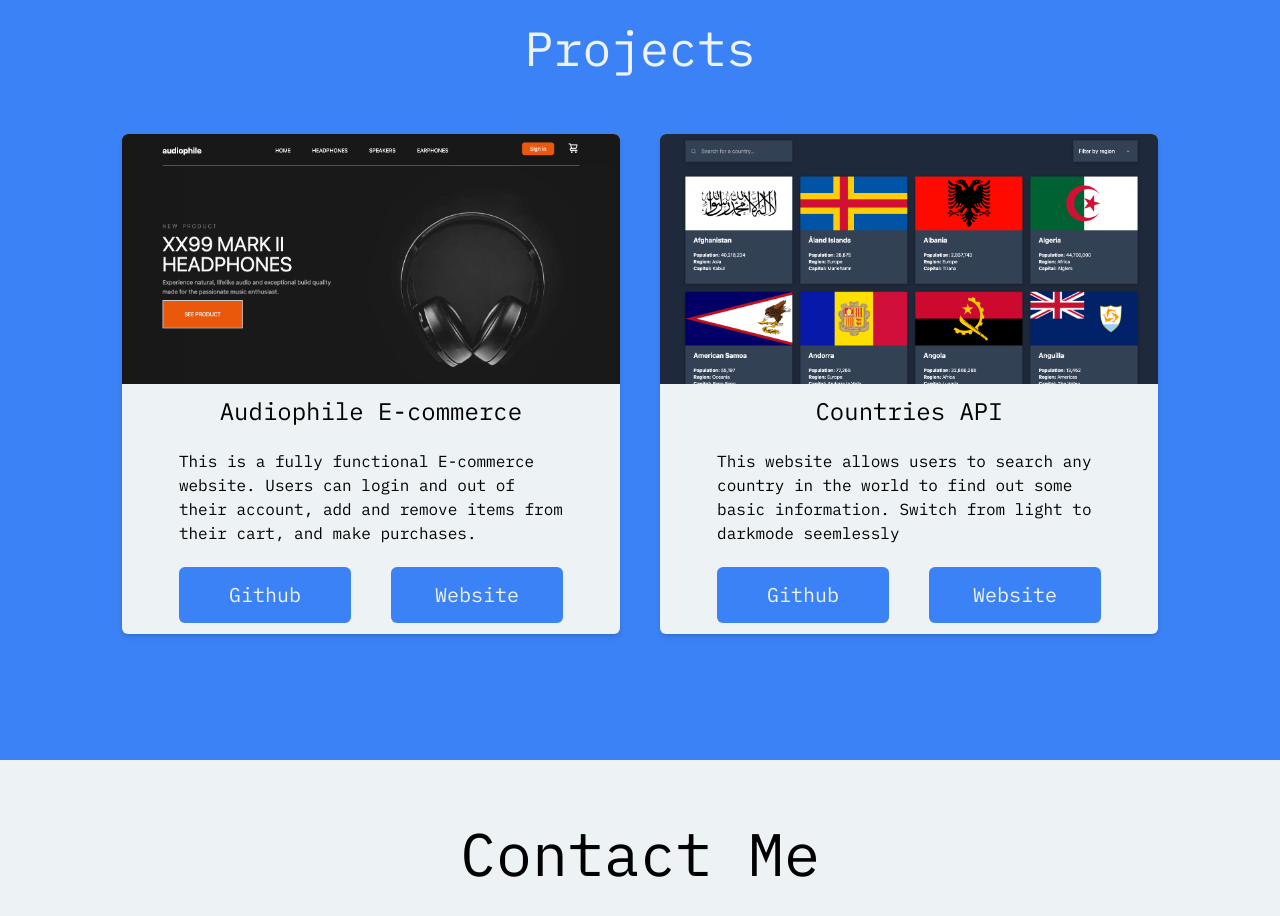
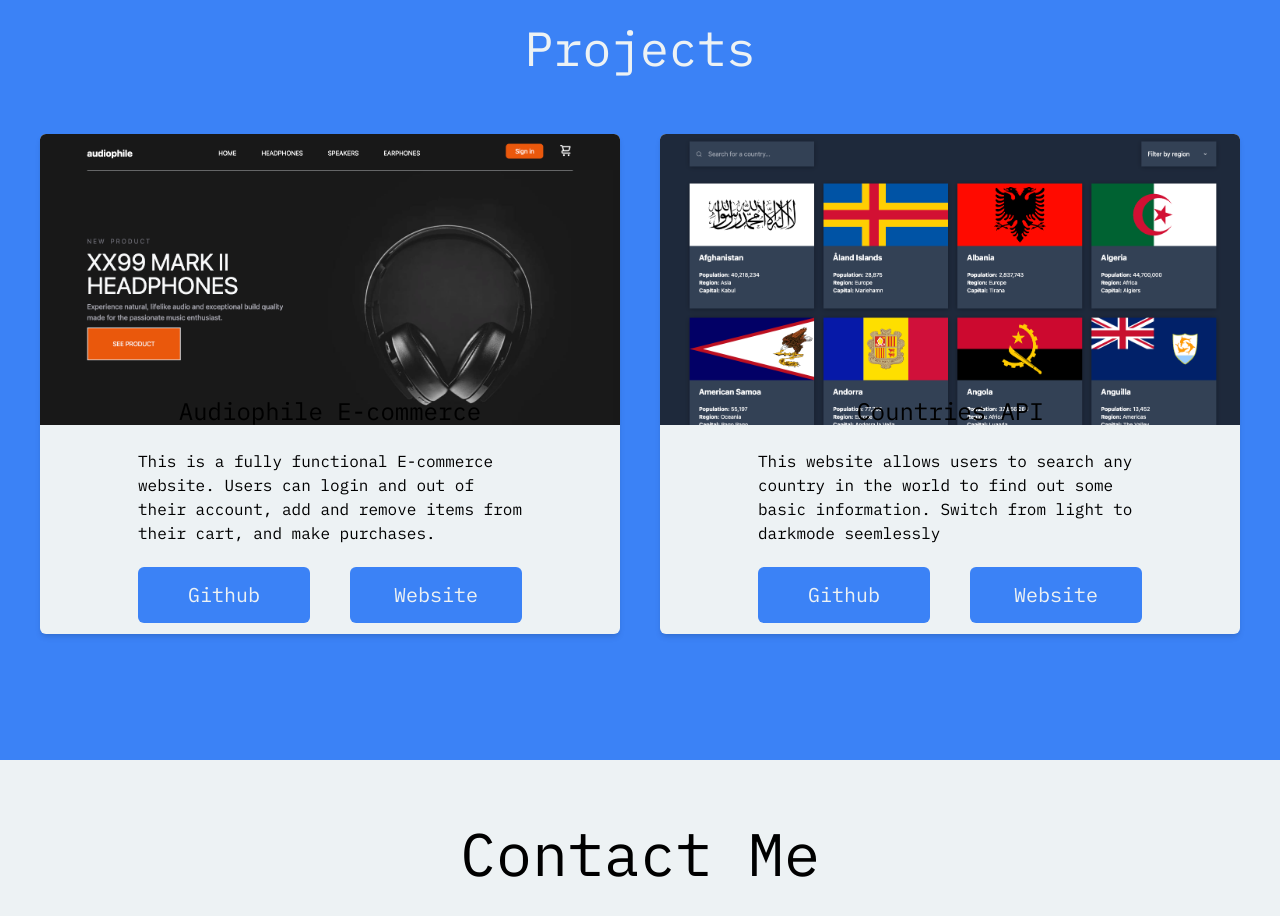
Before and after one commit to MichaelDWilliams1/portfolio, a React (Create React App) app: page / in a window 1280 px wide. Shown: the part 1640-2556 px from the top of the page. Built offline with nearby package versions, Linux system fonts and the light colour scheme.

Commit message:
fixed small bug in project section. Picture was very stretched when viewing from Safari

```diff
--- a/src/components/Contact.jsx
+++ b/src/components/Contact.jsx
@@ -5,13 +5,14 @@ import arrowUp from '../assets/arrowUp.svg'
 import { ToastContainer, toast } from 'react-toastify';
 import 'react-toastify/dist/ReactToastify.css';
 
+
 const Contact = () => {
 const [isLoading, setIsLoading] = useState(false)
 
 const sendEmail = (e) => {
 e.preventDefault()
 
-    emailjs.sendForm('service_2a9fpxf', 'template_ltktbph', e.target, '93KL5tpAXDzsxtpnO')
+    emailjs.sendForm(`service_2a9fpxf`, 'template_ltktbph', e.target, '93KL5tpAXDzsxtpnO')
     .then((result) => {
         toast.success('Your message was successfully sent', {
             position: "top-center",
--- a/src/components/Projects.jsx
+++ b/src/components/Projects.jsx
@@ -8,8 +8,9 @@ const Projects = () => {
         <div className='h-auto lg:h-full flex flex-col items-center justify-center font-IBM'>
         <h3 className='text-5xl mt-16 text-white-100 mb-16 lg:mb-0'>Projects</h3>
         <div className='md:w-700 lg:w-1000 xl:w-1200 lg:h-full flex flex-col lg:flex-row justify-center items-center space-y-10 lg:space-y-0 lg:space-x-10'>
-            <div className='2xsm:w-72 xsm:w-96 md:w-auto lg:h-4/5 flex flex-col items-center justify-center bg-white-100 shadow-md rounded-md'>
-                <div className='w-full md:h-1/2'><img className='h-full rounded-t-md' src={audiophile} /></div>
+            <div className='2xsm:w-72 xsm:w-96
+             md:w-auto lg:h-4/5 flex flex-col items-center justify-center bg-white-100 shadow-md rounded-md'>
+                <div className='w-full md:h-1/2'><img className='rounded-t-md' src={audiophile} /></div>
                 <div className='w-full h-48 md:h-60 lg:h-1/2 flex flex-col justify-evenly lg:justify-around items-center'>
                     <p className='text-xl md:text-2xl w-96 text-center hidden xsm:inline'>Audiophile E-commerce</p>
                     <p className='text-xl md:text-2xl w-96 text-center 2xsm:inline xsm:hidden'>Audiophile</p>
@@ -22,7 +23,7 @@ const Projects = () => {
 
             </div>
             <div className='2xsm:w-72 xsm:w-96 md:w-auto lg:h-4/5 flex flex-col items-center justify-center bg-white-100 shadow-md rounded-md'>
-            <div className='w-full md:h-1/2'><img className='h-full rounded-t-md' src={country} /></div>
+            <div className='w-full md:h-1/2'><img className='rounded-t-md' src={country} /></div>
                 <div className='w-full h-48 md:h-60 lg:h-1/2 flex flex-col justify-evenly lg:justify-around items-center'>
                 <p className='text-xl md:text-2xl w-96 text-center'>Countries API</p>
                     <p className='xsm:text-sm 2xsm:text-xs md:text-base pl-2 md:pl-0 w-11/12 md:w-4/5 lg:w-96'>This website allows users to search any country in the world to find out some basic information. Switch from light to darkmode seemlessly</p>
--- a/src/components/Skills.jsx
+++ b/src/components/Skills.jsx
@@ -29,7 +29,6 @@ const skills = () => {
           <li className='flex flex-col items-center justify-around'><img className='h-1/2' src={bootstrap} /><p>Bootstrap</p></li>
         </ul>
       </article>
-
     </section>
   )
 }
```
